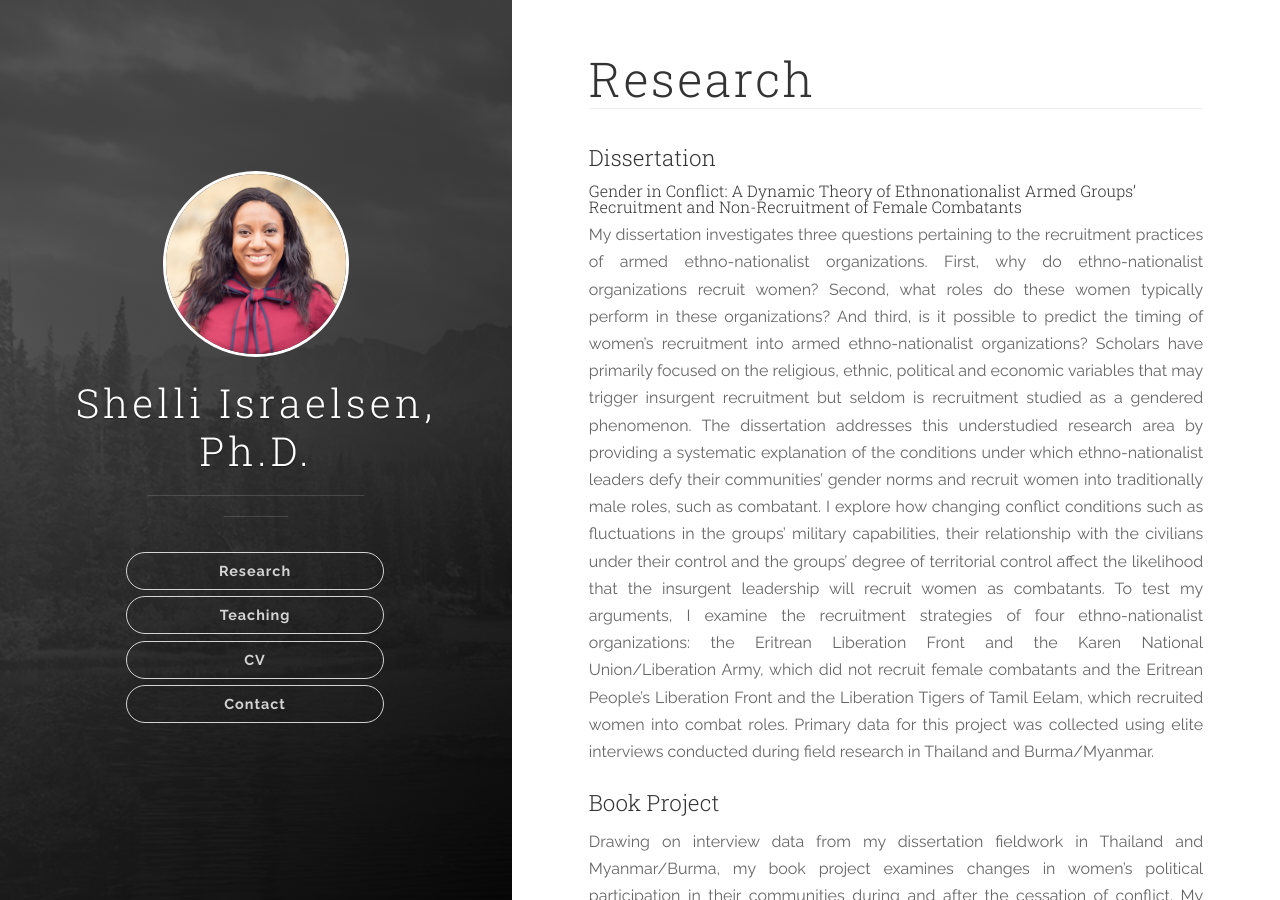
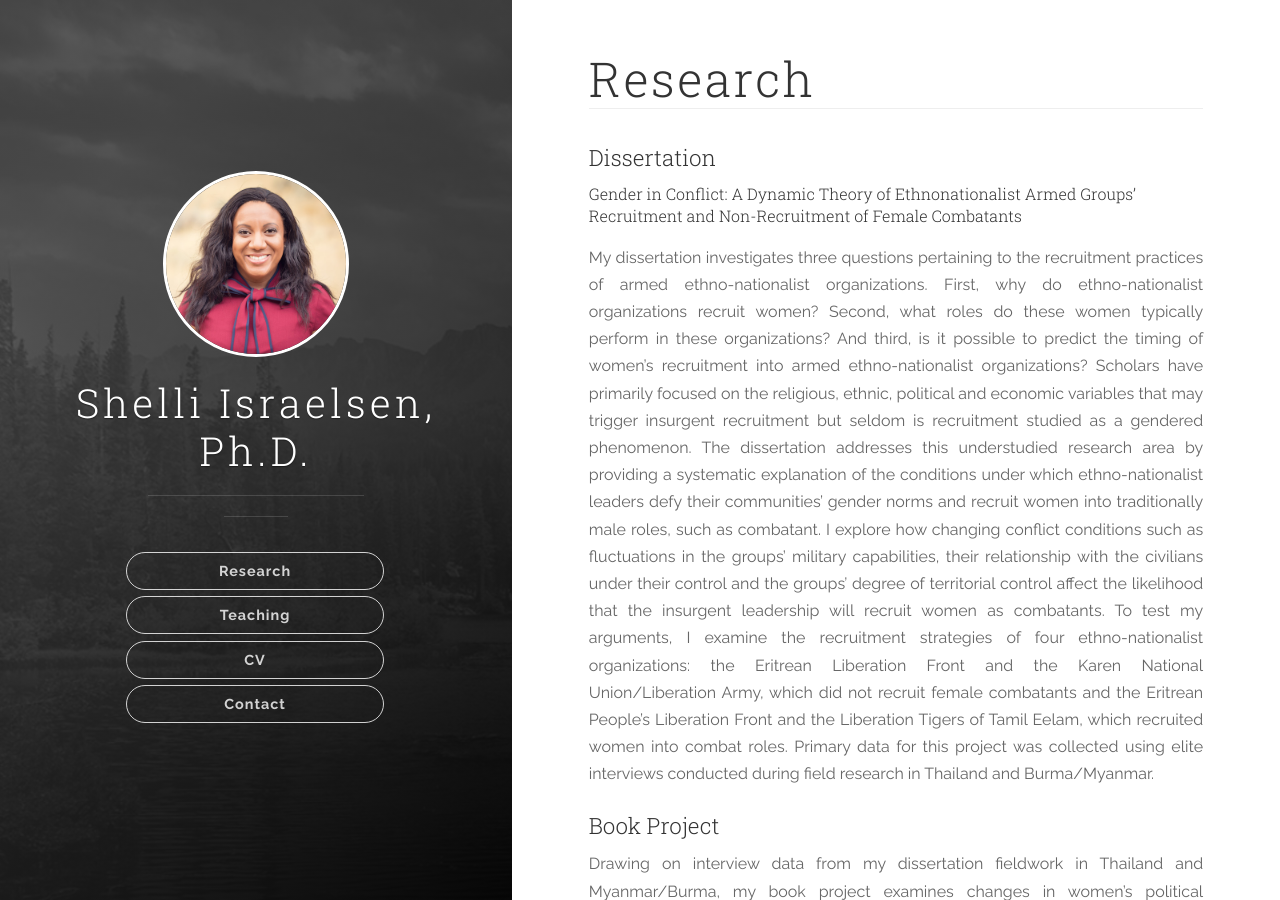
Before and after one commit to jisraelsen/shelliisraelsen.com, a Jekyll site: the page built from research.html, in a window 1280 px wide and 900 px high. Built offline with Jekyll 4.4.1, drawn with Linux system fonts in a browser that asks for light colours; nearby versions of some CDN libraries.

Commit message:
Fix line height

```diff
--- a/research.html
+++ b/research.html
@@ -4,7 +4,7 @@ title: Research
 ---
 
 <h4>Dissertation</h4>
-<h5>Gender in Conflict: A Dynamic Theory of Ethnonationalist Armed Groups’ Recruitment and Non-Recruitment of Female Combatants</h5>
+<h5 style="line-height: 1.4; margin-bottom: 1rem;">Gender in Conflict: A Dynamic Theory of Ethnonationalist Armed Groups’ Recruitment and Non-Recruitment of Female Combatants</h5>
 
 <p>My dissertation investigates three questions pertaining to the recruitment practices of armed
 ethno-nationalist organizations. First, why do ethno-nationalist organizations recruit women?
```
